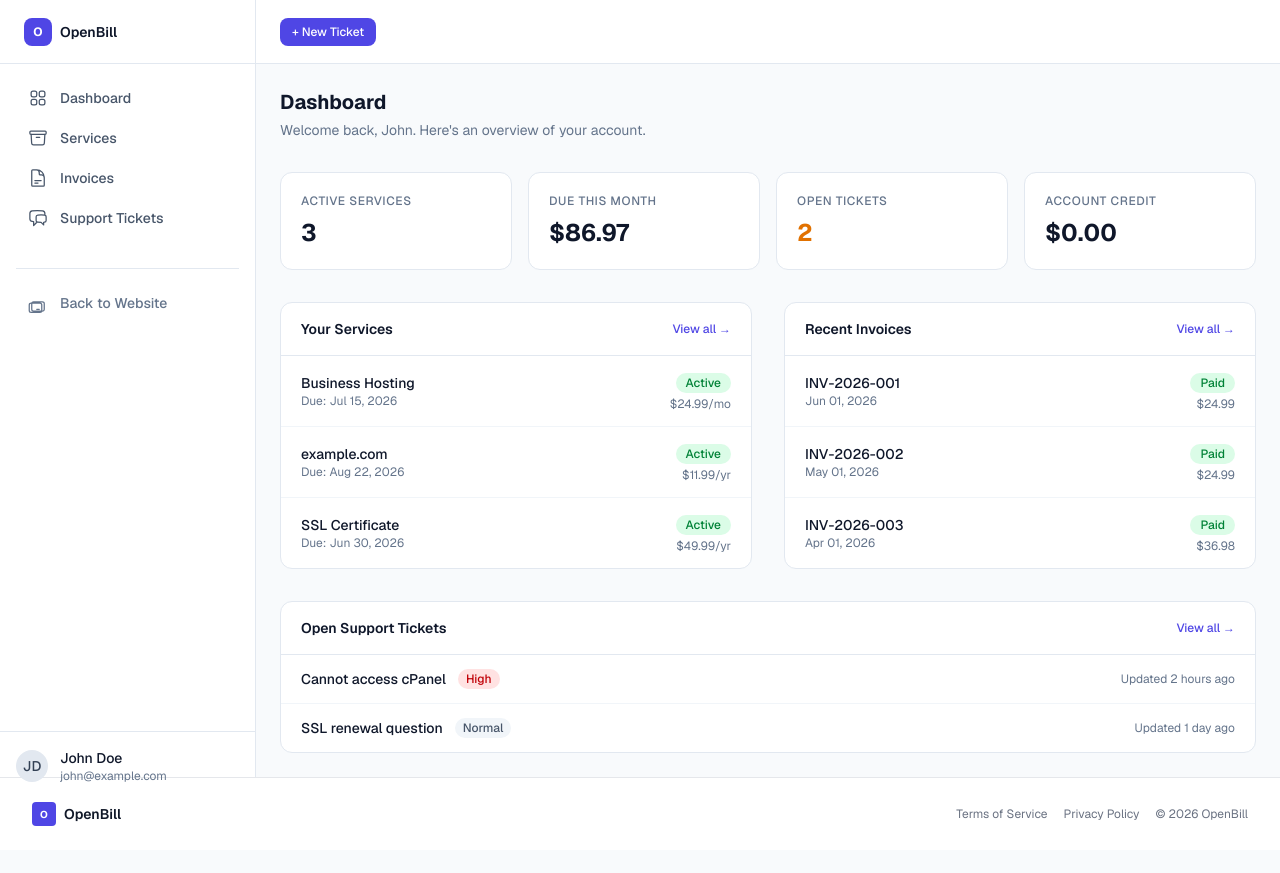
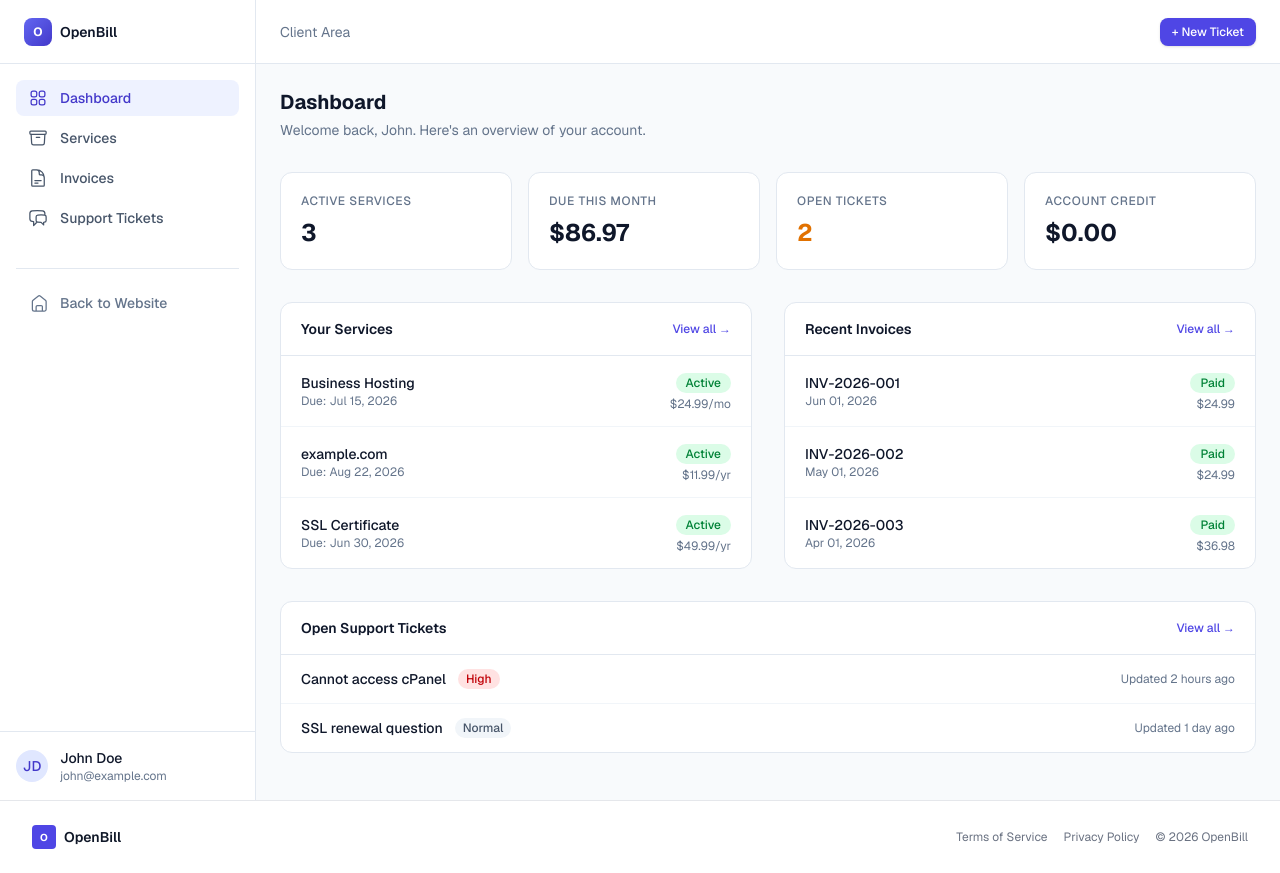
Before and after one commit to Shriii19/OpenBill, a Next.js app in the folder frontend/: page /client/dashboard in a window 1280 px wide. Before the commit the page ends 850 px from the top, so only its background shows below. Built offline with nearby package versions, Linux system fonts and the light colour scheme.

Commit message:
all page linked to updated ui

```diff
--- a/frontend/src/app/client/invoices/page.tsx
+++ b/frontend/src/app/client/invoices/page.tsx
@@ -15,8 +15,8 @@ export default function InvoicesPage() {
         View and download your billing history.
       </p>
 
-      <div className="mt-6 overflow-hidden rounded-xl border border-secondary-200 bg-white">
-        <table className="w-full text-sm">
+      <div className="mt-6 overflow-x-auto rounded-xl border border-secondary-200 bg-white shadow-sm">
+        <table className="w-full min-w-160 text-sm">
           <thead>
             <tr className="border-b border-secondary-200 bg-secondary-50 text-left">
               <th className="px-5 py-3 font-medium text-secondary-600">Invoice</th>
--- a/frontend/src/app/client/layout.tsx
+++ b/frontend/src/app/client/layout.tsx
@@ -1,4 +1,7 @@
+"use client";
+
 import Link from "next/link";
+import { usePathname } from "next/navigation";
 
 const sidebarLinks = [
   {
@@ -44,50 +47,59 @@ export default function ClientLayout({
 }: {
   children: React.ReactNode;
 }) {
+  const pathname = usePathname();
+
   return (
-    <div className="flex min-h-[calc(100vh-4rem)] bg-secondary-50">
-      <aside className="hidden w-64 flex-shrink-0 border-r border-secondary-200 bg-white lg:block">
-        <div className="flex h-16 items-center gap-2 border-b border-secondary-200 px-6">
-          <div className="flex h-7 w-7 items-center justify-center rounded-lg bg-primary-600 text-xs font-bold text-white">
+    <div className="flex min-h-screen bg-secondary-50">
+      <aside className="sticky top-0 hidden h-screen w-64 shrink-0 flex-col border-r border-secondary-200 bg-white lg:flex">
+        <div className="flex h-16 shrink-0 items-center gap-2 border-b border-secondary-200 px-6">
+          <div className="flex h-7 w-7 items-center justify-center rounded-lg bg-linear-to-br from-primary-500 to-primary-700 text-xs font-bold text-white">
             O
           </div>
           <span className="text-sm font-semibold text-secondary-900">
             OpenBill
           </span>
         </div>
-        <nav className="p-4">
+        <nav className="flex-1 overflow-y-auto p-4">
           <div className="space-y-1">
-            {sidebarLinks.map((link) => (
+            {sidebarLinks.map((link) => {
+              const active = pathname === link.href;
+              return (
                 <Link
                   key={link.href}
                   href={link.href}
-                className="flex items-center gap-3 rounded-lg px-3 py-2 text-sm font-medium text-secondary-600 transition-colors hover:bg-secondary-100 hover:text-secondary-900"
+                  className={`flex items-center gap-3 rounded-lg px-3 py-2 text-sm font-medium transition-colors ${
+                    active
+                      ? "bg-primary-50 text-primary-700"
+                      : "text-secondary-600 hover:bg-secondary-100 hover:text-secondary-900"
+                  }`}
                 >
                   {link.icon}
                   {link.name}
                 </Link>
-            ))}
+              );
+            })}
           </div>
 
           <div className="mt-8 border-t border-secondary-200 pt-4">
             <Link
               href="/"
-              className="flex items-center gap-3 rounded-lg px-3 py-2 text-sm font-medium text-secondary-500 transition-colors hover:text-secondary-700"
+              className="flex items-center gap-3 rounded-lg px-3 py-2 text-sm font-medium text-secondary-500 transition-colors hover:bg-secondary-100 hover:text-secondary-700"
             >
               <svg className="h-5 w-5" fill="none" viewBox="0 0 24 24" strokeWidth="1.5" stroke="currentColor">
-                <path strokeLinecap="round" strokeLinejoin="round" d="M10.5 19.5h3m-6.75 2.25h10.5a2.25 2.25 0 002.25-2.25v-6.75a2.25 2.25 0 00-2.25-2.25h-10.5a2.25 2.25 0 00-2.25 2.25v6.75a2.25 2.25 0 002.25 2.25zm-3-9.75h10.5a2.25 2.25 0 012.25 2.25v6.75a2.25 2.25 0 01-2.25 2.25h-10.5a2.25 2.25 0 01-2.25-2.25v-6.75a2.25 2.25 0 012.25-2.25z" />
+                <path strokeLinecap="round" strokeLinejoin="round" d="M9.75 21.75H7.5A2.25 2.25 0 015.25 19.5v-9.16a2.25 2.25 0 01.836-1.75l6-4.8a2.25 2.25 0 012.828 0l6 4.8c.53.424.836 1.066.836 1.75v9.16a2.25 2.25 0 01-2.25 2.25h-2.25m-7.5 0v-5.25a1.5 1.5 0 011.5-1.5h4.5a1.5 1.5 0 011.5 1.5v5.25m-7.5 0h7.5" />
               </svg>
               Back to Website
             </Link>
           </div>
         </nav>
 
-        <div className="absolute bottom-0 left-0 w-64 border-t border-secondary-200 p-4">
+        <div className="shrink-0 border-t border-secondary-200 p-4">
           <div className="flex items-center gap-3">
-            <div className="flex h-8 w-8 items-center justify-center rounded-full bg-secondary-200 text-sm font-medium text-secondary-700">
+            <div className="flex h-8 w-8 items-center justify-center rounded-full bg-primary-100 text-sm font-medium text-primary-700">
               JD
             </div>
-            <div className="flex-1 min-w-0">
+            <div className="min-w-0 flex-1">
               <p className="truncate text-sm font-medium text-secondary-900">
                 John Doe
               </p>
@@ -99,10 +111,10 @@ export default function ClientLayout({
         </div>
       </aside>
 
-      <div className="flex-1">
-        <header className="flex h-16 items-center justify-between border-b border-secondary-200 bg-white px-6">
+      <div className="min-w-0 flex-1">
+        <header className="sticky top-0 z-30 flex h-16 items-center justify-between border-b border-secondary-200 bg-white/90 px-6 backdrop-blur">
           <div className="flex items-center gap-2 lg:hidden">
-            <div className="flex h-7 w-7 items-center justify-center rounded-lg bg-primary-600 text-xs font-bold text-white">
+            <div className="flex h-7 w-7 items-center justify-center rounded-lg bg-linear-to-br from-primary-500 to-primary-700 text-xs font-bold text-white">
               O
             </div>
             <span className="text-sm font-semibold text-secondary-900">
@@ -110,18 +122,42 @@ export default function ClientLayout({
             </span>
           </div>
 
+          <nav className="hidden items-center gap-1 lg:flex">
+            <span className="text-sm text-secondary-500">Client Area</span>
+          </nav>
+
           <div className="flex items-center gap-4">
             <Link
-              href="#"
-              className="rounded-lg bg-primary-600 px-3 py-1.5 text-xs font-medium text-white transition-colors hover:bg-primary-700"
+              href="/client/tickets"
+              className="rounded-lg bg-primary-600 px-3 py-1.5 text-xs font-medium text-white shadow-sm transition-colors hover:bg-primary-700"
             >
               + New Ticket
             </Link>
-            <div className="flex h-8 w-8 items-center justify-center rounded-full bg-secondary-200 text-sm font-medium text-secondary-700 lg:hidden">
+            <div className="flex h-8 w-8 items-center justify-center rounded-full bg-primary-100 text-sm font-medium text-primary-700 lg:hidden">
               JD
             </div>
           </div>
         </header>
+
+        {/* Mobile portal nav (sidebar is hidden below lg) */}
+        <nav className="flex gap-1 overflow-x-auto border-b border-secondary-200 bg-white px-4 py-2 lg:hidden">
+          {sidebarLinks.map((link) => {
+            const active = pathname === link.href;
+            return (
+              <Link
+                key={link.href}
+                href={link.href}
+                className={`whitespace-nowrap rounded-lg px-3 py-1.5 text-xs font-medium transition-colors ${
+                  active
+                    ? "bg-primary-50 text-primary-700"
+                    : "text-secondary-600 hover:bg-secondary-100"
+                }`}
+              >
+                {link.name}
+              </Link>
+            );
+          })}
+        </nav>
 
         <div className="p-6">{children}</div>
       </div>
--- a/frontend/src/app/client/services/page.tsx
+++ b/frontend/src/app/client/services/page.tsx
@@ -34,8 +34,8 @@ export default function ServicesPage() {
         Manage your hosting plans, domains, and add-ons.
       </p>
 
-      <div className="mt-6 overflow-hidden rounded-xl border border-secondary-200 bg-white">
-        <table className="w-full text-sm">
+      <div className="mt-6 overflow-x-auto rounded-xl border border-secondary-200 bg-white shadow-sm">
+        <table className="w-full min-w-160 text-sm">
           <thead>
             <tr className="border-b border-secondary-200 bg-secondary-50 text-left">
               <th className="px-5 py-3 font-medium text-secondary-600">Service</th>
--- a/frontend/src/app/client/tickets/page.tsx
+++ b/frontend/src/app/client/tickets/page.tsx
@@ -22,8 +22,8 @@ export default function TicketsPage() {
         </button>
       </div>
 
-      <div className="mt-6 overflow-hidden rounded-xl border border-secondary-200 bg-white">
-        <table className="w-full text-sm">
+      <div className="mt-6 overflow-x-auto rounded-xl border border-secondary-200 bg-white shadow-sm">
+        <table className="w-full min-w-180 text-sm">
           <thead>
             <tr className="border-b border-secondary-200 bg-secondary-50 text-left">
               <th className="px-5 py-3 font-medium text-secondary-600">Ticket</th>
```
Also changed, not shown: frontend/src/app/client/dashboard/page.tsx (+8 -6 lines), frontend/src/app/login/page.tsx (+31 -14 lines). Lines whose indentation alone changed are shown as unchanged.
